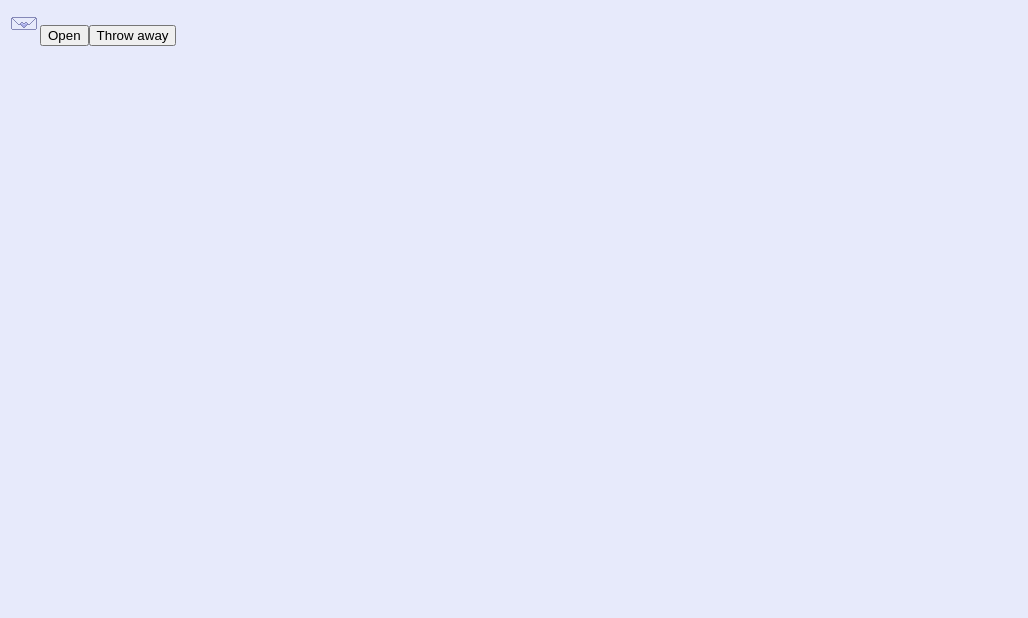
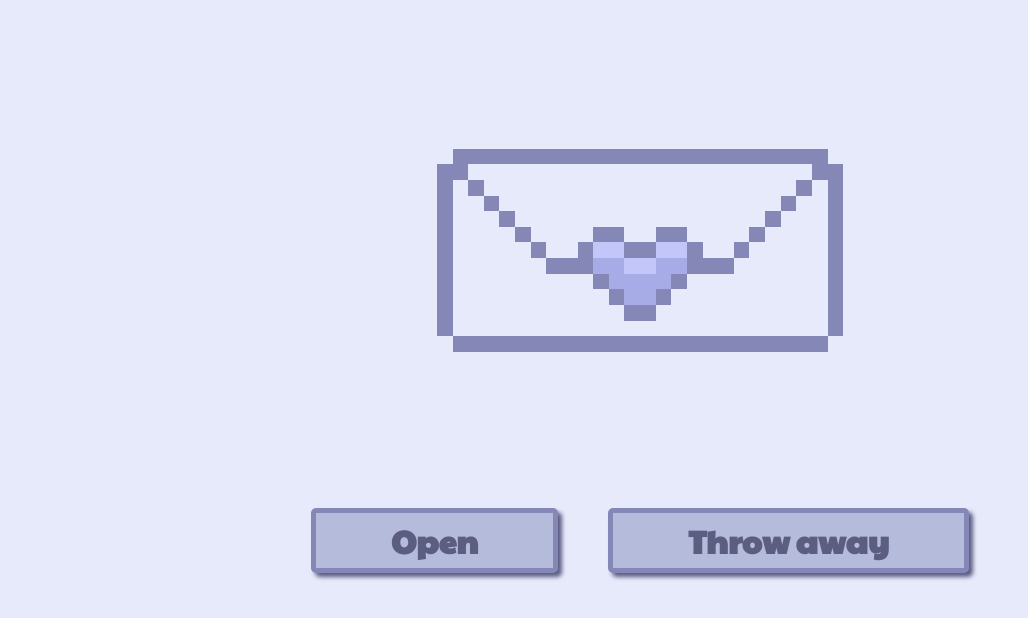
Before and after one commit to Stephaniebaard/Purple-Fox, a React (Vite) app: page / in a window 1280 px wide. Shown: the top 618 px of the page, without its empty margins (0-1028 px from the left). Built offline with nearby package versions, Linux system fonts and the light colour scheme.

Commit message:
Added scss of button, envelope and added flex

```diff
--- a/index.html
+++ b/index.html
@@ -3,6 +3,7 @@
   <head>
     <meta charset="UTF-8" />
     <link rel="icon" type="image/png" href="/images/Fox.png" />
+    <link href="https://fonts.googleapis.com/css2?family=Paytone+One&display=swap" rel="stylesheet">
     <meta name="viewport" content="width=device-width, initial-scale=1.0" />
     <title>Purple Fox</title>
   </head>
--- a/src/components/buttons/Buttons.scss
+++ b/src/components/buttons/Buttons.scss
@@ -0,0 +1,14 @@
+
+.Button{
+    background-color: rgba(181, 187, 219, 1);
+    border-radius: 5px;
+    border: 5px solid rgba(133, 136, 183, 1);
+    box-shadow: 4px 4px 4px rgb(91, 93, 129);;
+    color:rgb(91, 93, 129);
+    font-family: 'Paytone one', sans-serif;
+    font-weight: bold;
+    font-size: xx-large;
+    padding: 5px 75px;
+    cursor: pointer;
+    height: fit-content;
+}
--- a/src/index.scss
+++ b/src/index.scss
@@ -1,3 +1,6 @@
 body{
     background-color: rgba(231, 234, 251, 1);
+    display: flex;
+    justify-content: center;
+    align-items: center;
 }
--- a/src/widgets/envelope/envelope.scss
+++ b/src/widgets/envelope/envelope.scss
@@ -0,0 +1,19 @@
+
+
+.EnvelopeBox{
+    display: flex;
+    justify-content: center;
+    align-items: center;
+    flex-direction: column;
+}
+
+.EnvelopeImage{
+    width: 500px;
+    height: auto;
+    image-rendering: pixelated;
+}
+
+.ButtonBox{
+    display: flex;
+    gap: 50px;
+}
--- a/src/widgets/envelope/envelope.tsx
+++ b/src/widgets/envelope/envelope.tsx
@@ -1,9 +1,11 @@
 import Button from "../../components/buttons/Buttons";
+import "./envelope.scss";
 
 export default function () {
     return (
 <div className="EnvelopeBox">
- <img src="../../../images/Envelope.png" alt="Envelope" />
+ <img className="EnvelopeImage" src="../../../images/Envelope.png" alt="Envelope" />
+ <div className="ButtonBox">
 <Button
         title="Open" handleClick={function (): void {
             throw new Error("Function not implemented.");
@@ -12,6 +14,7 @@ export default function () {
         title="Throw away" handleClick={function (): void {
             throw new Error("Function not implemented.");
         } }/>
+        </div>
 </div>
 );
 }
```
